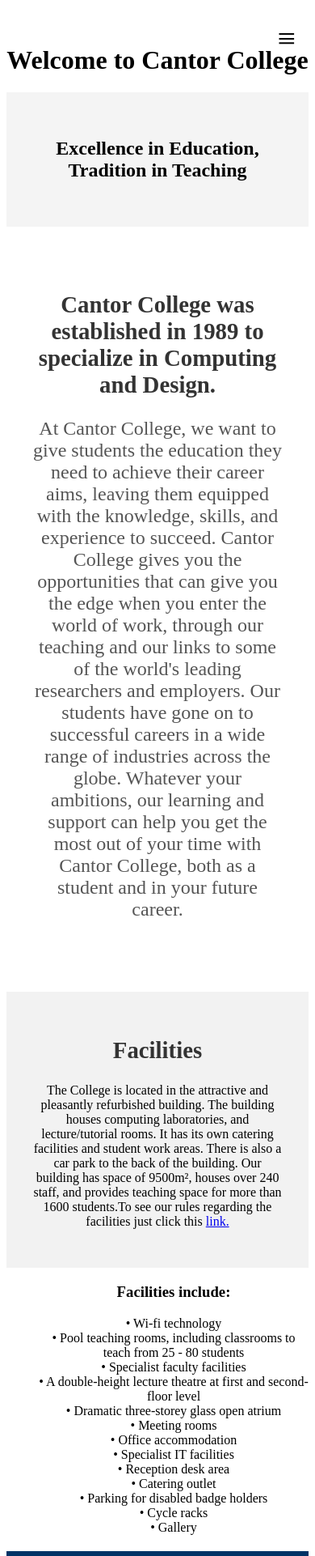
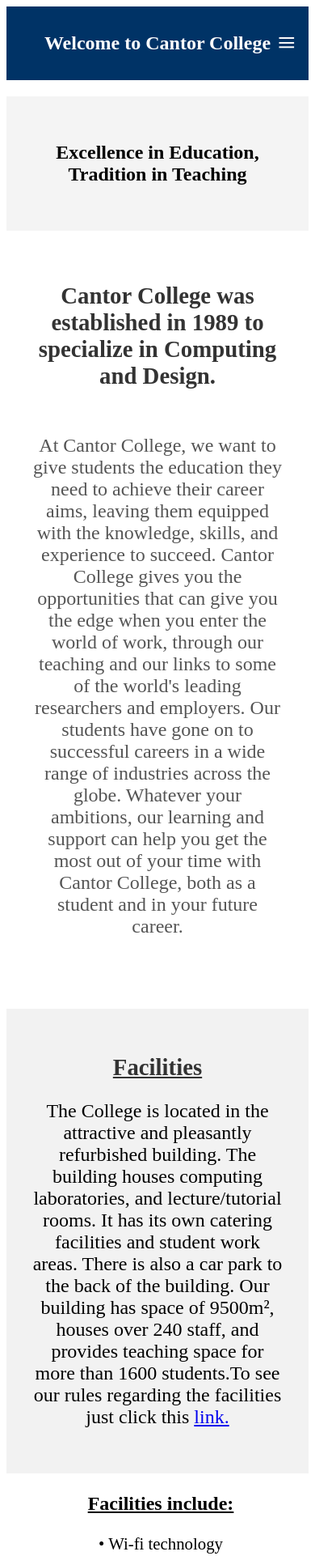
Before and after one commit to Hafeez010/Cantor-College-Assignment, a Next.js app: page / in a window 390 px wide. Shown: the top 1922 px of the page at 81% size. Built offline with nearby package versions, Linux system fonts and the light colour scheme.

Commit message:
good working code

```diff
--- a/src/app/Components/Navbar.css
+++ b/src/app/Components/Navbar.css
@@ -41,6 +41,7 @@
     flex-direction: column;
     align-items: center;
     padding: 0.5rem;
+    padding-top:1.6rem;
   }
   .navbar-menu.active{
     display:flex;
@@ -54,18 +55,21 @@
   .hamburger{
     display:block;
     position: absolute;
-    top: 1rem;
+    top: 1.3rem;
     right: 1rem;
-    color:black;
+    color:white;
+
   }
   body{
-    padding-top:0;
+    padding-top:0rem;
   }
   header{
     position:relative;
   }
   h1{
     margin-top:0;
-    padding-top: 3rem;
+    padding-top: 2rem;
+    padding-bottom:2rem;
+    color:white;
   }
 }
--- a/src/app/Home.css
+++ b/src/app/Home.css
@@ -10,18 +10,15 @@
 }
 .Facilities{
     text-align: center;
+    font-size: 1.5rem;
     }
-h4{
-    font-size: 18px;
+.Facilities h2{
     text-decoration: underline;
 }
-li{
-    text-align: center;
-    list-style-type: none;
-}
-h5{
-    font-size: 18px;
-    text-decoration: underline;
+
+.Facilities-list h3{
+    font-size: 1.5rem;
+text-decoration: underline;
 }
 .welcome {
     background-color: #f4f4f4;
@@ -59,13 +56,12 @@ h5{
     font-size: 1.8rem;
     color: #333;
   }
-
-  .Facilities ul {
+  .Facilities-list li{
+    text-align: center;
+    list-style-type: none;
+    padding-right: 2rem;
+  }
+  .Facilities-list ul {
     list-style-type: disc;
-    margin-left: 2rem;
-    font-size: 1.5rem;
+    font-size: 1.3rem;
   }
-
-  .Facilities li {
-    margin-bottom: 0.8rem;
-  }
--- a/src/app/Our-Subjects/subjects.css
+++ b/src/app/Our-Subjects/subjects.css
@@ -2,6 +2,7 @@
     padding: 1rem;
     text-align: center;
     background-color: #f2f2f2;
+    font-size: 1.3rem;
 }
 .Subjects-Container {
     display: flex;
--- a/src/app/campus-map/CampusMap.css
+++ b/src/app/campus-map/CampusMap.css
@@ -10,7 +10,7 @@
   }
 
   .Campus-head p {
-    font-size: 1rem;
+    font-size: 1.5rem;
     color: #555;
   }
 
--- a/src/app/campus-map/page.js
+++ b/src/app/campus-map/page.js
@@ -1,4 +1,4 @@
-import './Campusmap.css';
+import './CampusMap.css';
 export default function Campusmap() {
     return (
       <div>
--- a/src/app/facilityrules/page.js
+++ b/src/app/facilityrules/page.js
@@ -20,7 +20,7 @@ export default function FacilityRules() {
       </section>
 
       <section className="rules">
-        <h3>A. Access:</h3>
+        <h3>Access:</h3>
         <ul>
           <li>The use of Library and Resource Centre facilities is normally limited to use for the educational and other purposes of the College.</li>
           <li>All individuals wishing to become members of the Library and Resource Centre must comply with the registration procedures. These include an undertaking to abide by Library and Resource Centre rules.</li>
@@ -31,7 +31,7 @@ export default function FacilityRules() {
       </section>
 
       <section className="rules">
-        <h3>B. Use of Facilities:</h3>
+        <h3>Use of Facilities:</h3>
         <ul>
           <li>The Library and Resource Centre is not responsible for loss of, or damage to, personal belongings. Users must take reasonable precautions against theft and must not leave belongings unattended.</li>
           <li>All users are required to conduct themselves quietly throughout the Library and Resource Centre. Conversations must be kept to a minimum, especially in ‘Silent’ areas.</li>
--- a/src/app/layout.css
+++ b/src/app/layout.css
@@ -5,6 +5,11 @@ footer {
     padding: 8px;
     margin-top: 20px;
 }
-h1{
+.Cantor-College-Welcome h1{
     text-align: center;
 }
+@media (max-width:768px){
+   .Cantor-College-Welcome h1{
+    background-color:#003366;
+    }
+}
--- a/src/app/layout.js
+++ b/src/app/layout.js
@@ -7,7 +7,9 @@ export default function RootLayout({ children }) {
         <div className='container'>
         <header>
           <Navbar/>
+          <section className="Cantor-College-Welcome">
           <h1>Welcome to Cantor College</h1>
+          </section>
         </header>
         {children}
         </div>
--- a/src/app/page.js
+++ b/src/app/page.js
@@ -20,6 +20,7 @@ export default function Home() {
           Our building has space of 9500m², houses over 240 staff, and provides teaching space for more than 1600 students.To see our rules regarding the facilities just click this <Link href='/facilityrules'>link.</Link>
         </p>
         </section>
+        <section className="Facilities-list">
         <ul>
          <li><h3>Facilities include:</h3></li>
           <li>• Wi-fi technology</li>
@@ -36,7 +37,7 @@ export default function Home() {
           <li>• Cycle racks</li>
           <li>• Gallery</li>
         </ul>
-
+        </section>
     </div>
   );
 }
```
